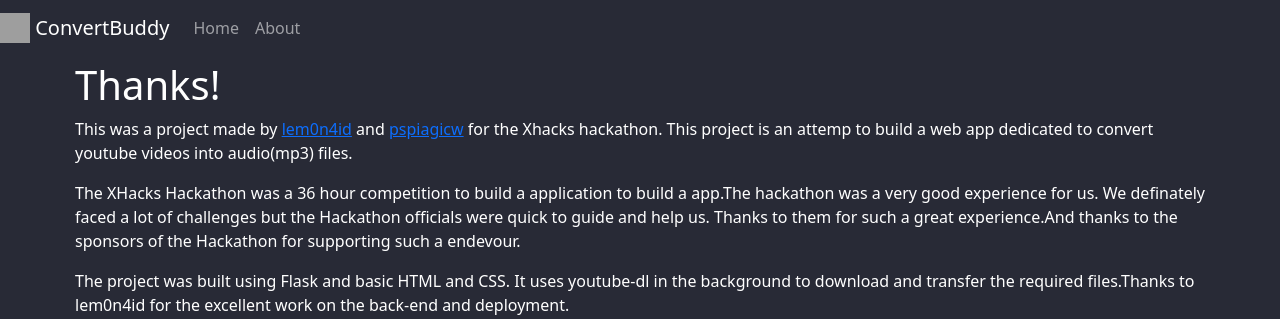
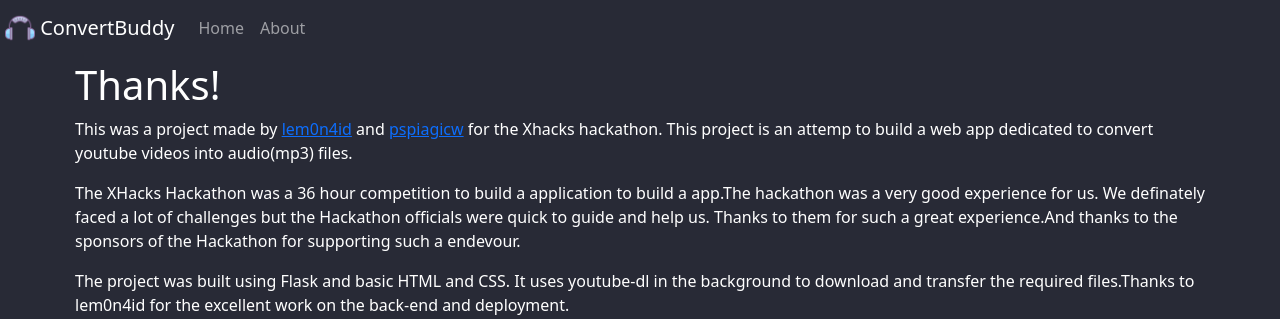
Before and after one commit to lem0n4id/youtubeToMp3Converter, a Flask app: template templates/about.html in a window 1280 px wide. Shown: the top 319 px of the page. Run offline with Flask 2, Linux system fonts and the light colour scheme; the template is opened without the code that fills it: most values are stand-ins (such as "Sample title", 1, 10 or a date in 2020); some libraries are stand-ins or nearby versions; grey boxes are pictures that could not be loaded.

Commit message:
Added icon.png

```diff
--- a/templates/base.html
+++ b/templates/base.html
@@ -13,7 +13,7 @@
   <body>
     <nav class="navbar navbar-expand-lg navbar-dark">
       <a class="navbar-brand" href="/">
-	<img src="/docs/4.0/assets/brand/bootstrap-solid.svg" width="30" height="30" class="d-inline-block align-top" alt="">
+	<img src="{{ url_for('static',filename='icon.png') }}" style="margin-left: 5px;" width="30" height="30" class="d-inline-block align-top" alt="">
 	ConvertBuddy
       </a>
       <button class="navbar-toggler" type="button" data-toggle="collapse" data-target="#navbarNav" aria-controls="navbarNav" aria-expanded="false" aria-label="Toggle navigation">
--- a/templates/index.html
+++ b/templates/index.html
@@ -10,7 +10,7 @@
       <form id="urlform" action="/music" method="POST">
 	<input class="search_input" type="text" id="searchbar" name="url" placeholder="Url...">
 	<button type="submit"  class="search_icon"><i class="fas fa-music"></i></button>
-	</form>
+      </form>
     </div>
   </div>
 </div>
```
Also changed, not shown: static/icon.png (added).
